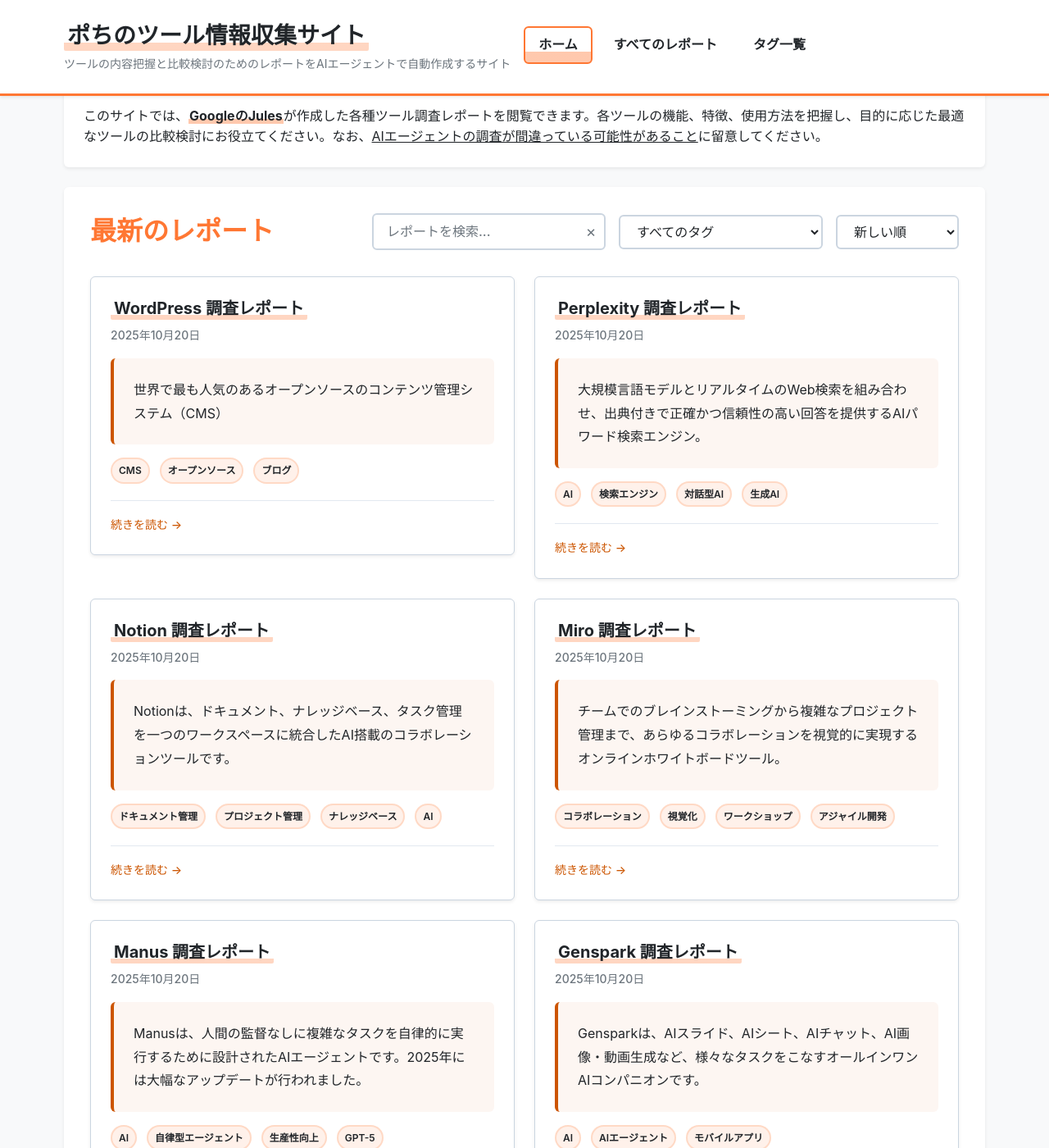
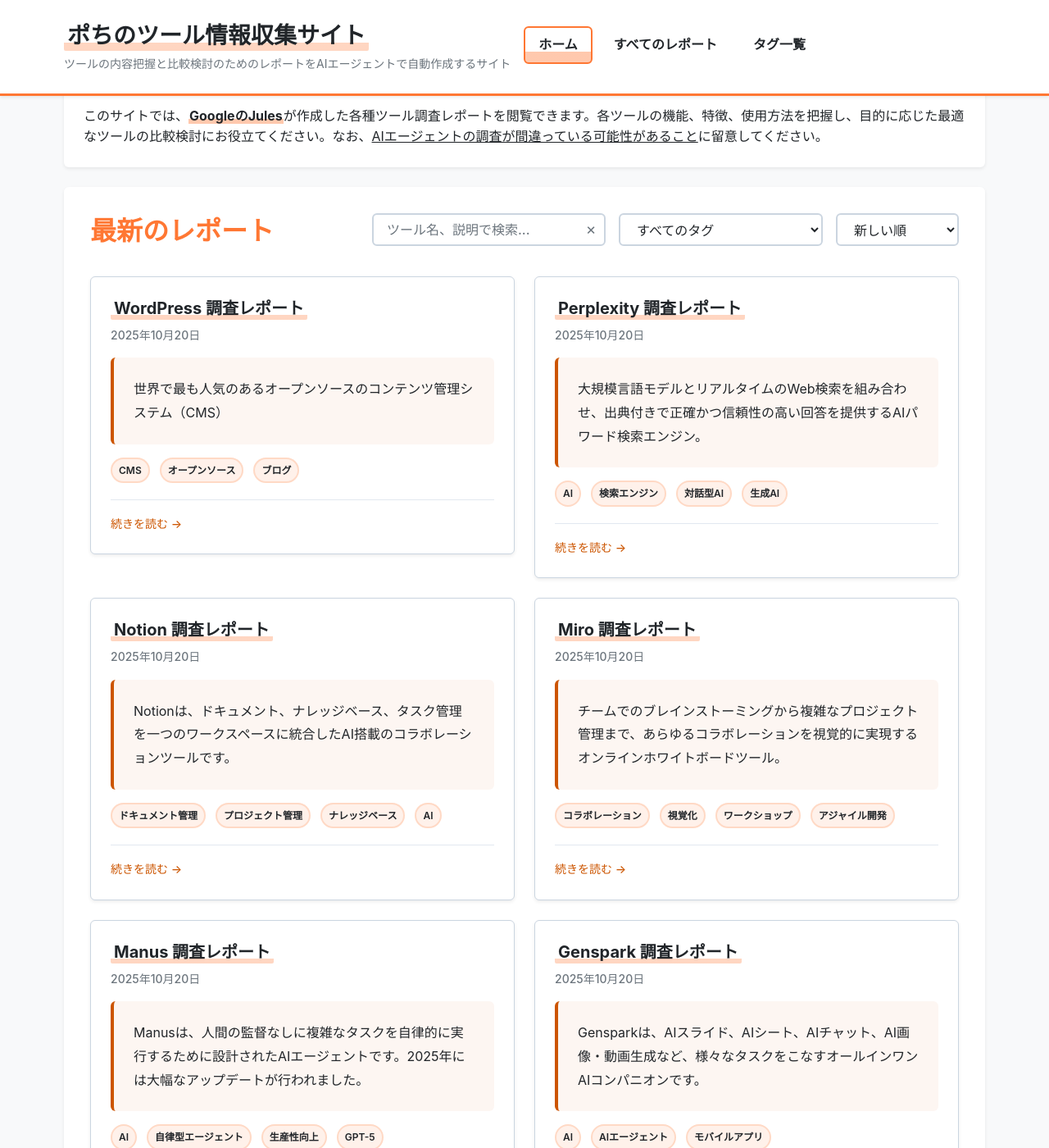
Before and after one commit to aegisfleet/tool-survey-report, a Jekyll site: the page built from index.md, in a window 1280 px wide and 1400 px high, scrolled down 542 px. Shown: the whole window at 82% size. Built offline with Jekyll 4.4.1, drawn with Linux system fonts in a browser that asks for light colours; the list of posts is cut into pages by our own code.

Commit message:
feat(home): Enhance report search and responsive layout
- Update search input placeholder to include tool name and description
- Add data attributes for tool name and description to improve search functionality
- Modify search logic to search across tool name and description
- Adjust responsive layout for search and filter containers
- Standardize input field heights for search and filter elements
- Improve mobile responsiveness of reports controls section
- Add spacing and alignment improvements for smaller screen sizes

```diff
--- a/_layouts/home.html
+++ b/_layouts/home.html
@@ -17,7 +17,7 @@
         <h2>最新のレポート</h2>
         <div class="reports-controls">
           <div class="search-container">
-            <input type="text" id="report-search" placeholder="レポートを検索..." class="search-input">
+            <input type="text" id="report-search" placeholder="ツール名、説明で検索..." class="search-input">
             <button type="button" class="search-clear" id="search-clear" aria-label="検索をクリア">×</button>
           </div>
           <div class="filter-container">
@@ -38,7 +38,7 @@
       <div class="reports-grid" id="reports-grid">
         {% assign sorted_reports = site.reports | sort: 'last_updated' | reverse %}
         {% for report in sorted_reports %}
-          <article class="report-card" data-tags="{{ report.tags | join: ',' }}" data-title="{{ report.title | downcase }}" data-date="{{ report.last_updated | date: '%Y-%m-%d' }}">
+          <article class="report-card" data-tags="{{ report.tags | join: ',' }}" data-title="{{ report.title | downcase }}" data-tool-name="{{ report.tool_name | downcase }}" data-description="{{ report.description | downcase }}" data-date="{{ report.last_updated | date: '%Y-%m-%d' }}">
             <div class="report-card-header">
               <h3 class="report-title">
                 <a href="{{ report.url | relative_url }}">{{ report.title }}</a>
--- a/_sass/_home.scss
+++ b/_sass/_home.scss
@@ -88,12 +88,14 @@
         @include media-breakpoint-down(md) {
             width: 100%;
             text-align: center;
+            margin-bottom: map-get($spacers, 3);
         }
     }
 
     @include media-breakpoint-down(lg) {
         flex-direction: column;
         align-items: stretch;
+        gap: map-get($spacers, 3);
     }
 }
 
@@ -101,23 +103,29 @@
     display: flex;
     gap: map-get($spacers, 3);
     flex-wrap: wrap;
+    align-items: flex-start;
 
     @include media-breakpoint-down(md) {
         justify-content: center;
+        gap: map-get($spacers, 2);
     }
 
     @include media-breakpoint-down(sm) {
         flex-direction: column;
+        gap: map-get($spacers, 3);
     }
 }
 
 .search-container {
     position: relative;
-    min-width: 250px;
+    min-width: 200px;
+    flex: 1;
+    max-width: 300px;
 
     @include media-breakpoint-down(sm) {
         min-width: auto;
         width: 100%;
+        max-width: none;
     }
 }
 
@@ -130,6 +138,8 @@
     font-size: $font-size-sm;
     background-color: $white;
     transition: $transition-base;
+    height: 40px;
+    box-sizing: border-box;
 
     &:focus {
         outline: none;
@@ -141,8 +151,7 @@
 .search-clear {
     position: absolute;
     right: map-get($spacers, 2);
-    top: 50%;
-    transform: translateY(-50%);
+    top: 10px; // 検索入力フィールドの中央に配置
     background: none;
     border: none;
     font-size: 1.2rem;
@@ -160,6 +169,16 @@
     }
 }
 
+.filter-container,
+.sort-container {
+    display: flex;
+    flex-direction: column;
+
+    @include media-breakpoint-down(sm) {
+        width: 100%;
+    }
+}
+
 .tag-filter,
 .sort-select {
     padding: map-get($spacers, 2) map-get($spacers, 3);
@@ -168,6 +187,7 @@
     font-size: $font-size-sm;
     background-color: $white;
     min-width: 150px;
+    height: 40px; // 検索入力と同じ高さに統一
 
     &:focus {
         outline: none;
```
Also changed, not shown: other parts of _layouts/home.html (+3 -1 lines).
